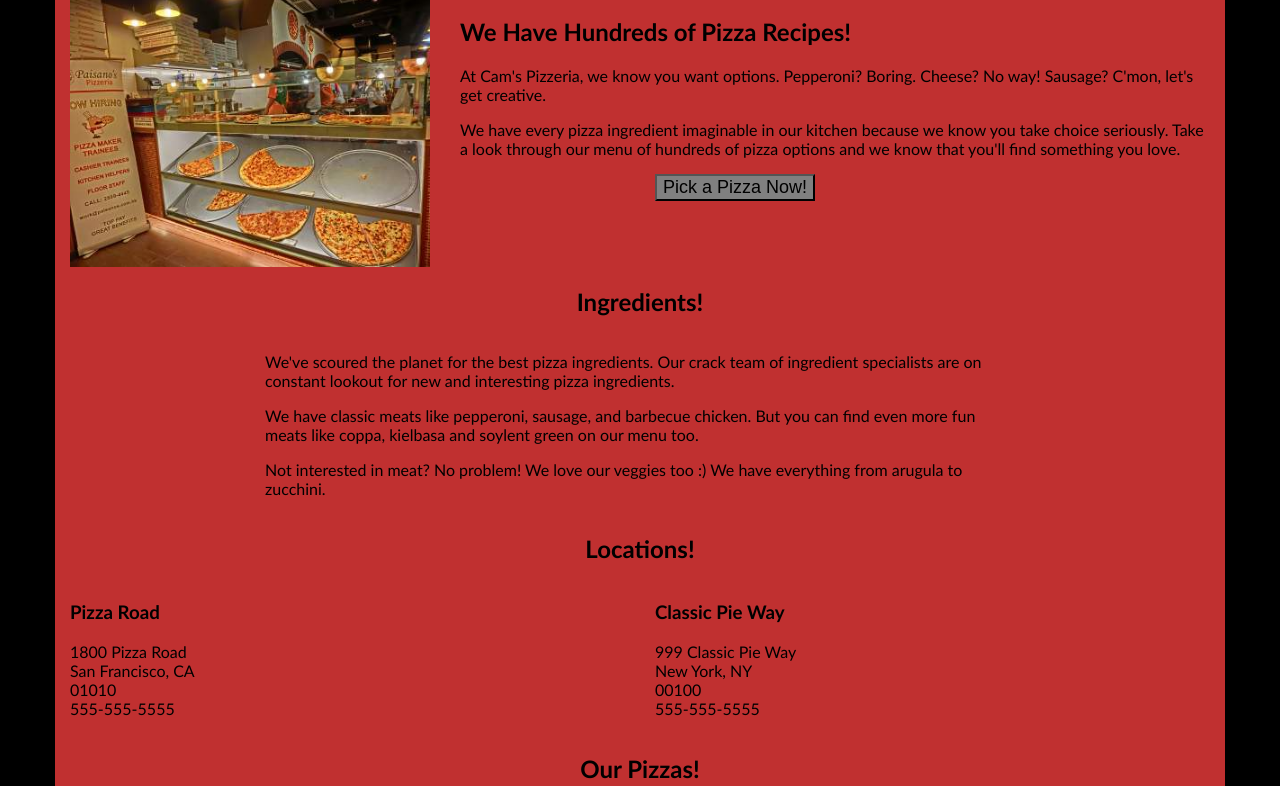
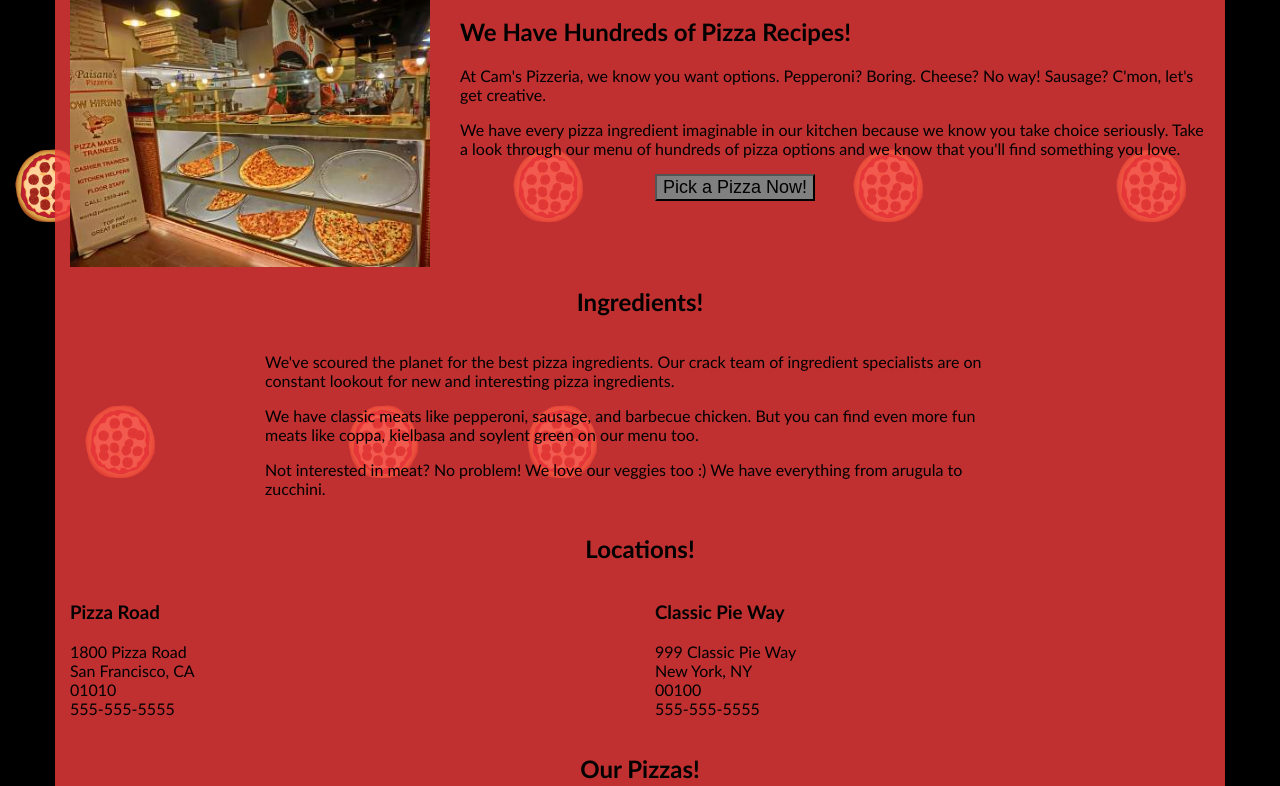
Before and after one commit to triemenschneider/udacity-frontend-p4, a plain HTML site: page views/pizza.html in a window 1280 px wide. Shown: the part 120-906 px from the top of the page. Drawn offline with Linux system fonts and the light colour scheme.

Commit message:
for re-submission

```diff
--- a/views/css/style.css
+++ b/views/css/style.css
@@ -33,6 +33,7 @@ form {
   position: fixed;
   width: 256px;
   z-index: -1;
+  transform: translateZ(0);
 }
 
 .randomPizzaContainer {
--- a/views/js/main.js
+++ b/views/js/main.js
@@ -18,6 +18,8 @@ cameron *at* udacity *dot* com
 
 // As you may have realized, this website randomly generates pizzas.
 // Here are arrays of all possible pizza ingredients.
+"use strict";
+
 var pizzaIngredients = {};
 pizzaIngredients.meats = [
   "Pepperoni",
@@ -443,9 +445,9 @@ var resizePizzas = function(size) {
         console.log("bug in sizeSwitcher");
     }
 
-    var randomPizzas = document.querySelectorAll(".randomPizzaContainer");
-
-    for (var i = 0; i < randomPizzas.length; i++) {
+    var randomPizzas = document.getElementsByClassName("randomPizzaContainer");
+    var randomPizzasLength = randomPizzas.length;
+    for (var i = 0; i < randomPizzasLength; i++) {
       randomPizzas[i].style.width = newwidth + "%";
     }
   }
@@ -461,9 +463,9 @@ var resizePizzas = function(size) {
 
 window.performance.mark("mark_start_generating"); // collect timing data
 
+var pizzasDiv = document.getElementById("randomPizzas");
 // This for-loop actually creates and appends all of the pizzas when the page loads
 for (var i = 2; i < 100; i++) {
-  var pizzasDiv = document.getElementById("randomPizzas");
   pizzasDiv.appendChild(pizzaElementGenerator(i));
 }
 
@@ -495,9 +497,13 @@ function updatePositions() {
   frame++;
   window.performance.mark("mark_start_frame");
 
-  var items = document.querySelectorAll('.mover');
+  var items = document.getElementsByClassName('mover');
+
+  var top = document.body.scrollTop / 1250;
+  var phase;
+
   for (var i = 0; i < items.length; i++) {
-    var phase = Math.sin((document.body.scrollTop / 1250) + (i % 5));
+    phase = Math.sin(top + i % 5);
     items[i].style.left = items[i].basicLeft + 100 * phase + 'px';
   }
 
@@ -511,24 +517,24 @@ function updatePositions() {
   }
 }
 
-// THIS ADDS NOTHING TO THE PAGE, SO I GOT RID OF IT
-
 // runs updatePositions on scroll
-// window.addEventListener('scroll', updatePositions);
+window.addEventListener('scroll', updatePositions);
 
 // Generates the sliding pizzas when the page loads.
-// document.addEventListener('DOMContentLoaded', function() {
-//   var cols = 8;
-//   var s = 256;
-//   for (var i = 0; i < 200; i++) {
-//     var elem = document.createElement('img');
-//     elem.className = 'mover';
-//     elem.src = "images/pizza.png";
-//     elem.style.height = "100px";
-//     elem.style.width = "73.333px";
-//     elem.basicLeft = (i % cols) * s;
-//     elem.style.top = (Math.floor(i / cols) * s) + 'px';
-//     document.querySelector("#movingPizzas1").appendChild(elem);
-//   }
-//   updatePositions();
-// });
+document.addEventListener('DOMContentLoaded', function() {
+  var cols = 8;
+  var s = 256;
+  // dynamically calculating the amount of background-pizzas to fill the screen
+  var pizzaItems = (window.screen.height / s) * cols;
+  for (var i = 0; i < pizzaItems; i++) {
+    var elem = document.createElement('img');
+    elem.className = 'mover';
+    elem.src = "images/pizza.png";
+    elem.style.height = "100px";
+    elem.style.width = "73.333px";
+    elem.basicLeft = (i % cols) * s;
+    elem.style.top = (Math.floor(i / cols) * s) + 'px';
+    document.querySelector("#movingPizzas1").appendChild(elem);
+  }
+  updatePositions();
+});
```
Also changed, not shown: 1 other file.
